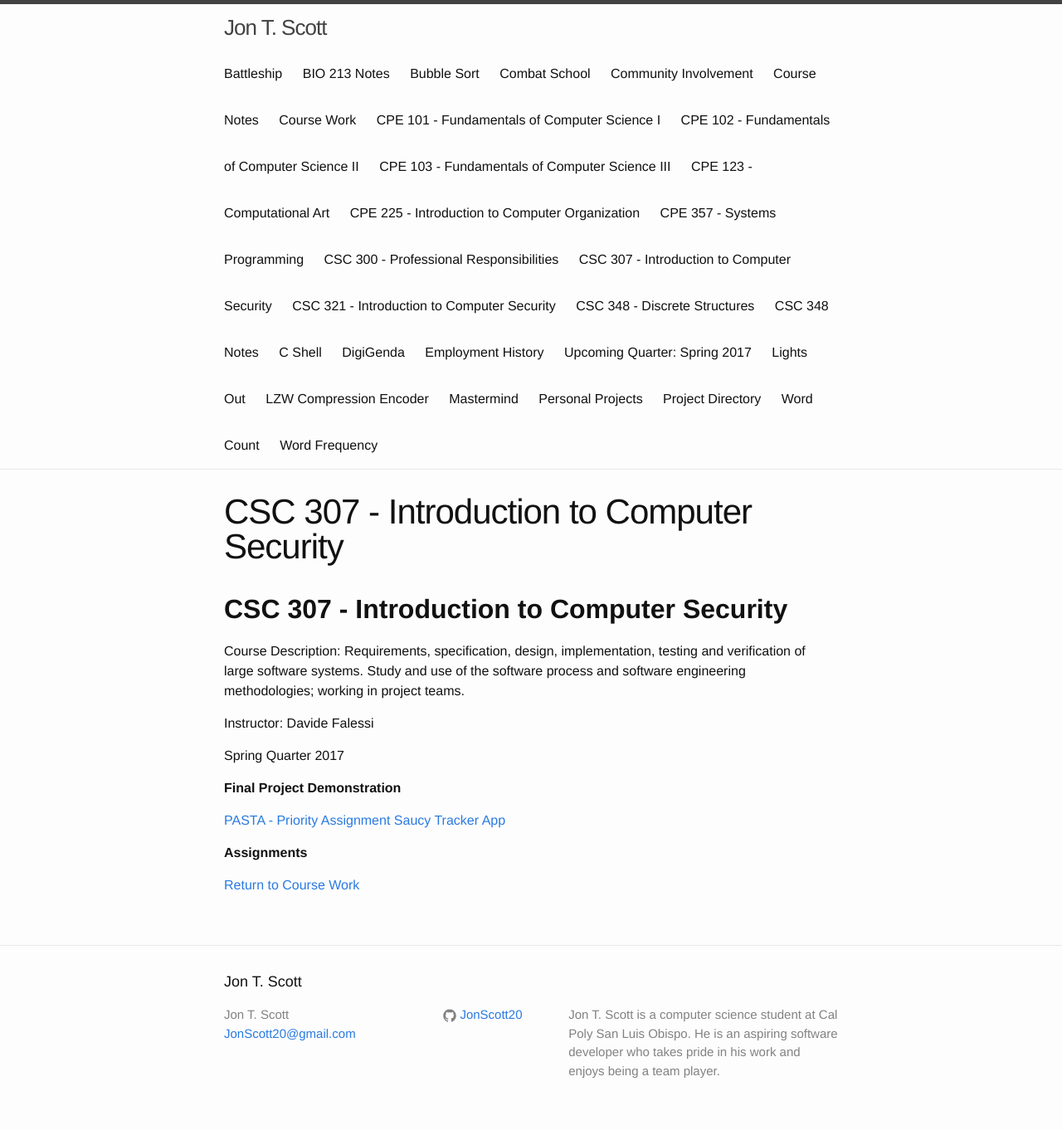
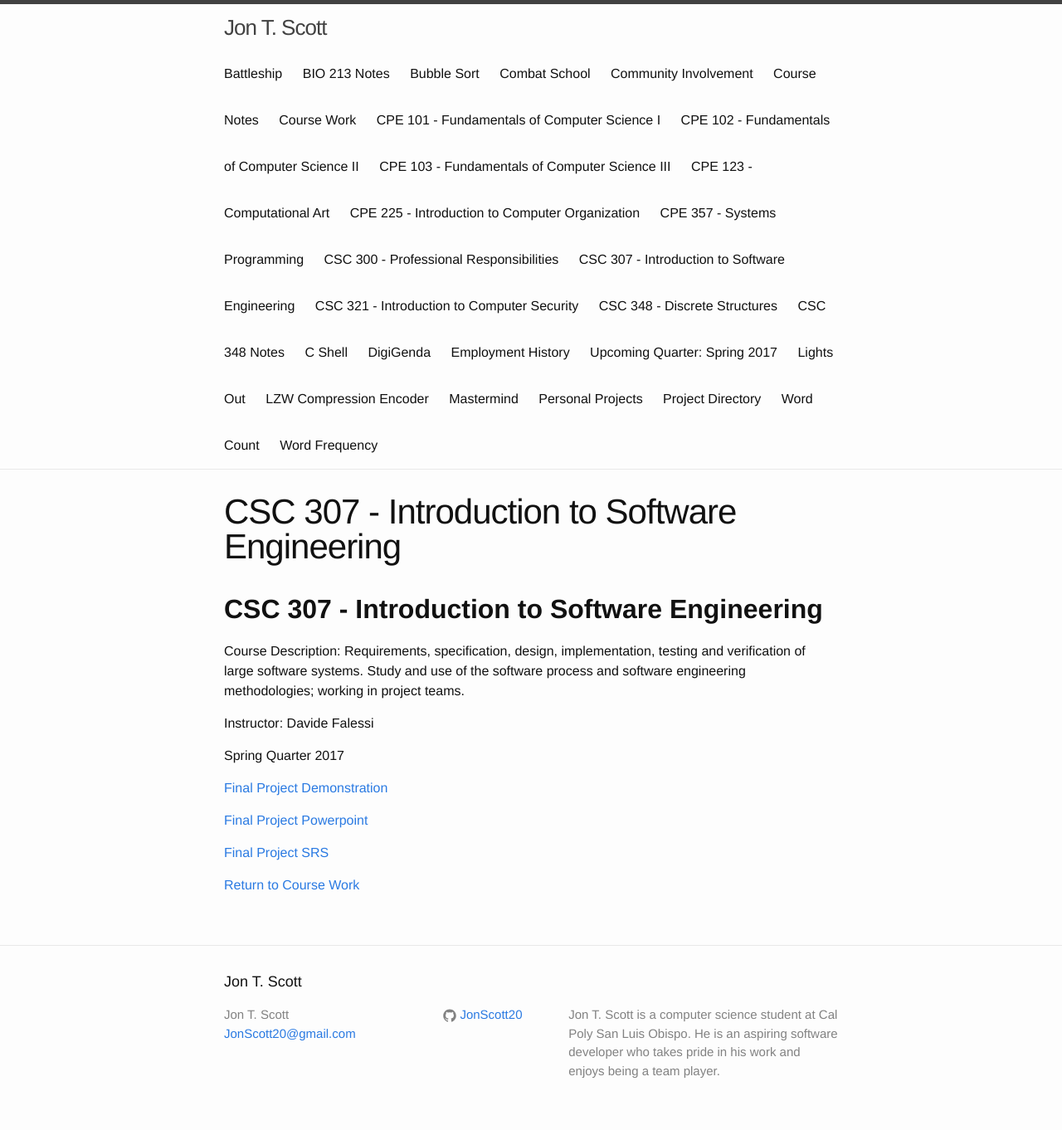
Before and after one commit to JonScott20/JonScott20.github.io, a Jekyll site: the page built from courses/csc307.md, in a window 1280 px wide. Shown: the whole page at 83% size. Built offline with Jekyll 4.4.1, drawn with Linux system fonts in a browser that asks for light colours; our own code applies the rules of GitHub Pages for plain Markdown files.

Commit message:
Update csc307.md

```diff
--- a/courses/csc307.md
+++ b/courses/csc307.md
@@ -3,7 +3,7 @@ layout: page
 permalink: /csc307/
 ---
 
-**CSC 307 - Introduction to Computer Security**
+**CSC 307 - Introduction to Software Engineering**
 -------------------------------------------
 
 Course Description: Requirements, specification, design, implementation, testing and verification of large software systems. Study and use of the software process and software engineering methodologies; working in project teams.
@@ -12,10 +12,10 @@ Instructor: Davide Falessi
 
 Spring Quarter 2017
 
-**Final Project Demonstration**
+[Final Project Demonstration](https://www.youtube.com/watch?v=lRSneMCppLo)
 
-[PASTA - Priority Assignment Saucy Tracker App](https://www.youtube.com/watch?v=lRSneMCppLo)
+[Final Project Powerpoint](https://jonscott20.github.io/Files/Documents/307_Final_Presentation.pptx)
 
-**Assignments**
+[Final Project SRS](https://jonscott20.github.io/Files/Documents/307_SRS_Group_5.pdf)
 
 [Return to Course Work](https://jonscott20.github.io/course_work/)
```
